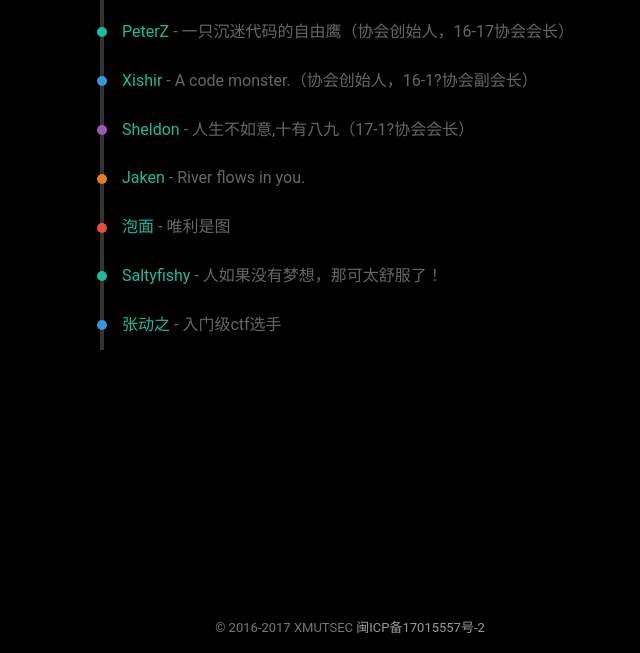
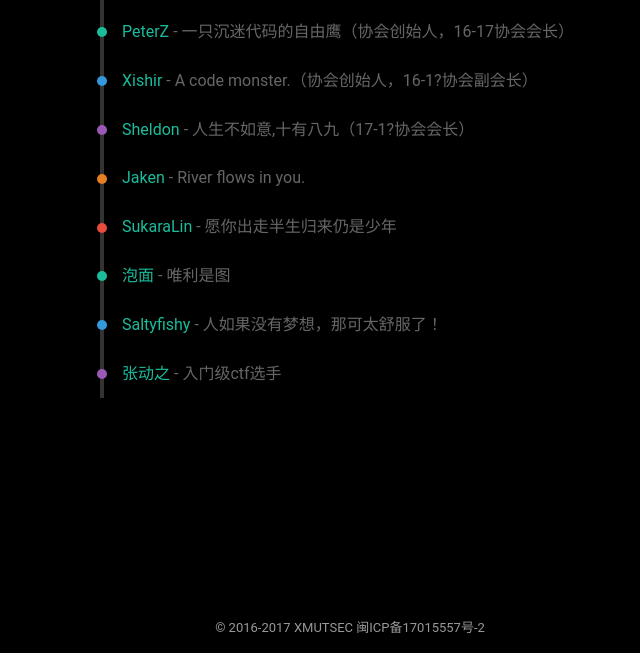
Before and after one commit to xishir/xmutsec, a plain HTML site: page member/index.html in a window 1280 px wide. Shown: the part 147-800 px from the top of the page, without its empty margins (290-930 px from the left). Drawn offline with Linux system fonts and the light colour scheme.

Commit message:
Site updated: 2017-11-15 11:54:48

```diff
--- a/member/index.html
+++ b/member/index.html
@@ -133,6 +133,17 @@
         <i class="dot dot-4 "></i>
 
         <div class="text">
+          <a class="project-url" href="http://www.lmxspace.com/" rel="noopener noreferrer" target="_blank">SukaraLin</a>
+          <span class="intro">- 愿你出走半生归来仍是少年</span>
+        </div>
+
+      </li>
+
+      <li class="project-item">
+
+        <i class="dot dot-0 "></i>
+
+        <div class="text">
           <a class="project-url" href="" rel="noopener noreferrer" target="_blank">泡面</a>
           <span class="intro">- 唯利是图</span>
         </div>
@@ -141,7 +152,7 @@
 
       <li class="project-item">
 
-        <i class="dot dot-0 "></i>
+        <i class="dot dot-1 "></i>
 
         <div class="text">
           <a class="project-url" href="http://blog.csdn.net/saltyfish_yuch" rel="noopener noreferrer" target="_blank">Saltyfishy</a>
@@ -152,7 +163,7 @@
 
       <li class="project-item">
 
-        <i class="dot dot-1 "></i>
+        <i class="dot dot-2 "></i>
 
         <div class="text">
           <a class="project-url" href="" rel="noopener noreferrer" target="_blank">张动之</a>
@@ -230,6 +241,6 @@
   }
 </script>
 
-  <footer style="height:50px;line-height:50px;background:#000000;font-size:13px;width:100%;color:#777777;text-align:center;position:fixed;bottom:0px;text-decoration:none;">&copy; 2016-2017 XMUTSEC <a href="http://www.miitbeian.gov.cn/" style="font-size:13px;color:#999999;text-decoration:none;">闽ICP备17015557号-2</a></footer>
+  <footer style="height:50px;line-height:50px;background:#000000;font-size:13px;width:100%;color:#999999;text-align:center;position:fixed;bottom:0px;text-decoration:none;">&copy; 2016-2017 XMUTSEC <a href="http://www.miitbeian.gov.cn/" style="font-size:13px;color:#999999;text-decoration:none;">闽ICP备17015557号-2</a></footer>
 </body>
 </html>
```
Also changed, not shown: 2016/06/09/厦门理工学院信息安全协会成立/index.html (+1 -1 lines), 2016/12/11/“百越杯”第二届福建省高校网络空间安全大赛-二等奖、三等奖、优胜奖/index.html (+1 -1 lines), 2017/04/22/2017-信息安全铁人三项赛企业赛华南赛区-三等奖（第三名）/index.html (+1 -1 lines), 2017/05/06/举办第一届厦门理工“国科杯”网络信息安全大赛/index.html (+1 -1 lines), 2017/08/26/2017-XNUCA第一期Web专题-第9名/index.html (+1 -1 lines), 2017/10/28/“百越杯”第三届福建省高校网络空间安全大赛-一等奖、三等奖、优胜奖/index.html (+1 -1 lines), about/index.html (+1 -1 lines), history/2016/06/index.html (+1 -1 lines), history/2016/12/index.html (+1 -1 lines), history/2016/index.html (+1 -1 lines), history/2017/04/index.html (+1 -1 lines), history/2017/05/index.html (+1 -1 lines), history/2017/08/index.html (+1 -1 lines), history/2017/10/index.html (+1 -1 lines), 4 more files.
